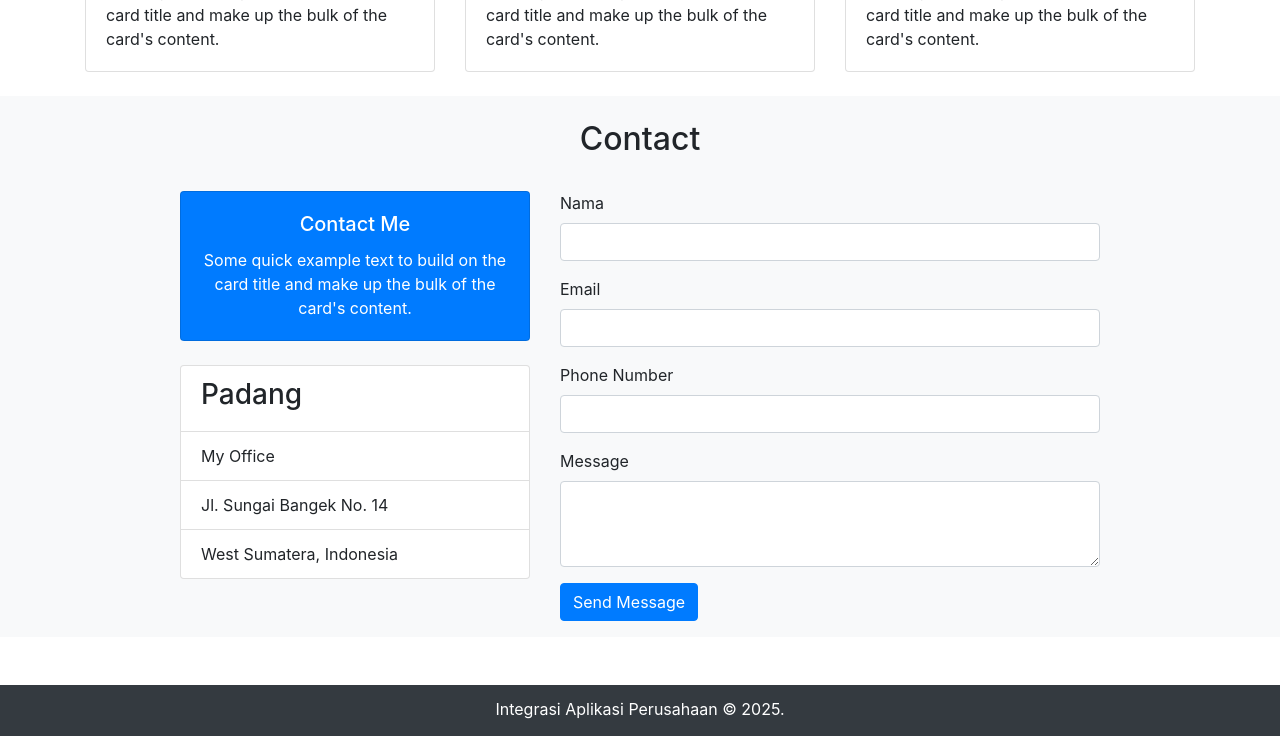
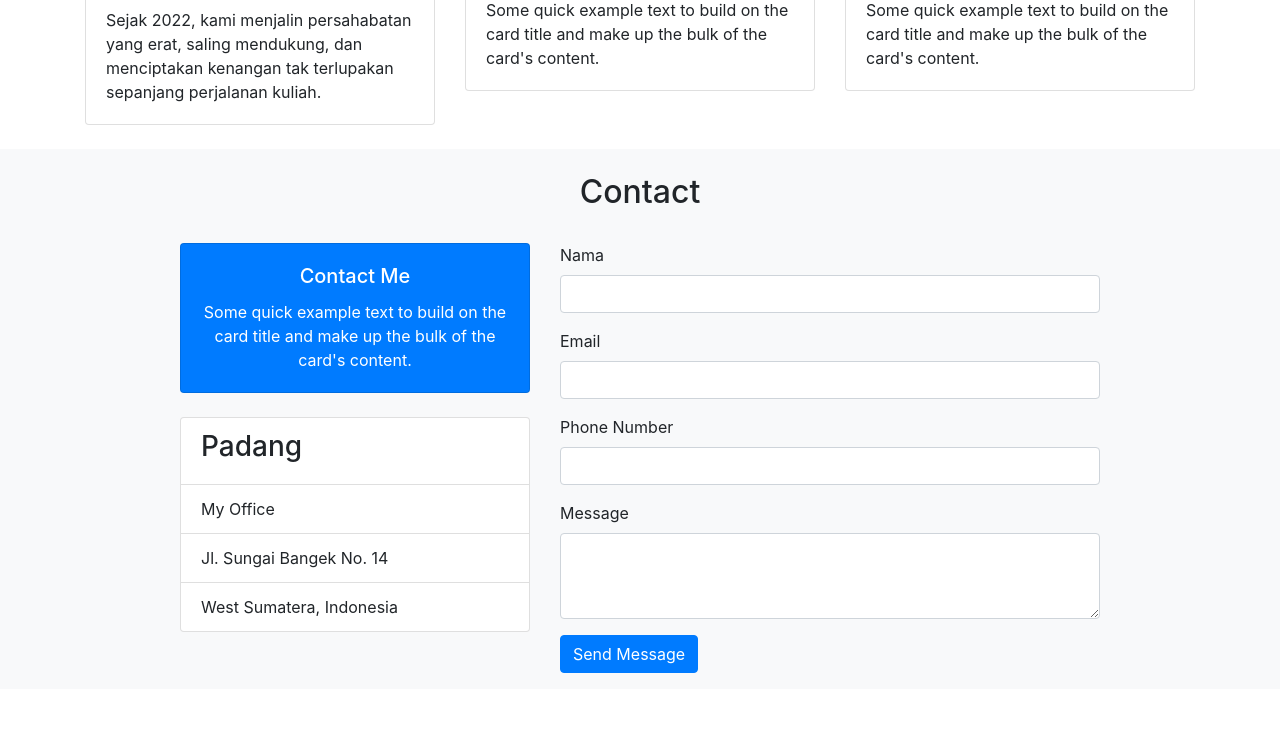
Before and after one commit to tarihartono04/UAS-IAP, a PHP site: page / in a window 1280 px wide. Shown: the part 2201-2937 px from the top of the page. Run offline with PHP 8.4, Linux system fonts and the light colour scheme; data that the repository does not hold is empty; some libraries are stand-ins or nearby versions.

Commit message:
mengupdate portofolio

```diff
--- a/wpu-portfolio/index.php
+++ b/wpu-portfolio/index.php
@@ -174,9 +174,9 @@ if (isset($media['data']) && count($media['data']) >= 1) {
         <div class="row">
           <div class="col-md mb-4">
             <div class="card">
-              <img class="card-img-top" src="img/thumbs/1.png" alt="Card image cap">
+              <img class="card-img-top" src="img/thumbs/4.png" alt="Card image cap">
               <div class="card-body">
-                <p class="card-text">Some quick example text to build on the card title and make up the bulk of the card's content.</p>
+                <p class="card-text">Pengembang web dengan pengalaman di PHP, HTML, dan JavaScript.</p>
               </div>
             </div>
           </div>
@@ -185,16 +185,16 @@ if (isset($media['data']) && count($media['data']) >= 1) {
             <div class="card">
               <img class="card-img-top" src="img/thumbs/10.png" alt="Card image cap">
               <div class="card-body">
-                <p class="card-text">Magang di PTPN IV Regional I.</p>
+                <p class="card-text">Kerja Praktek di PTPN IV Regional I, Sumatera Utara.</p>
               </div>
             </div>
           </div>
 
           <div class="col-md mb-4">
             <div class="card">
-              <img class="card-img-top" src="img/thumbs/3.png" alt="Card image cap">
+              <img class="card-img-top" src="img/thumbs/11.png" alt="Card image cap">
               <div class="card-body">
-                <p class="card-text">Some quick example text to build on the card title and make up the bulk of the card's content.</p>
+                <p class="card-text">Memasak adalah hobi saya, saya suka bereksperimen dengan bahan masakan untuk menciptakan hidangan yang lezat.</p>
               </div>
             </div>
           </div>
@@ -203,9 +203,9 @@ if (isset($media['data']) && count($media['data']) >= 1) {
         <div class="row">
           <div class="col-md mb-4">
             <div class="card">
-              <img class="card-img-top" src="img/thumbs/4.png" alt="Card image cap">
+              <img class="card-img-top" src="img/thumbs/8.png" alt="Card image cap">
               <div class="card-body">
-                <p class="card-text">Some quick example text to build on the card title and make up the bulk of the card's content.</p>
+                <p class="card-text">Sejak 2022, kami menjalin persahabatan yang erat, saling mendukung, dan menciptakan kenangan tak terlupakan sepanjang perjalanan kuliah.</p>
               </div>
             </div>
           </div>
```
Also changed, not shown: wpu-portfolio/img/thumbs/11.png (added), wpu-portfolio/img/thumbs/8 (2).jpg (added), wpu-portfolio/img/thumbs/8.jpg (deleted).
